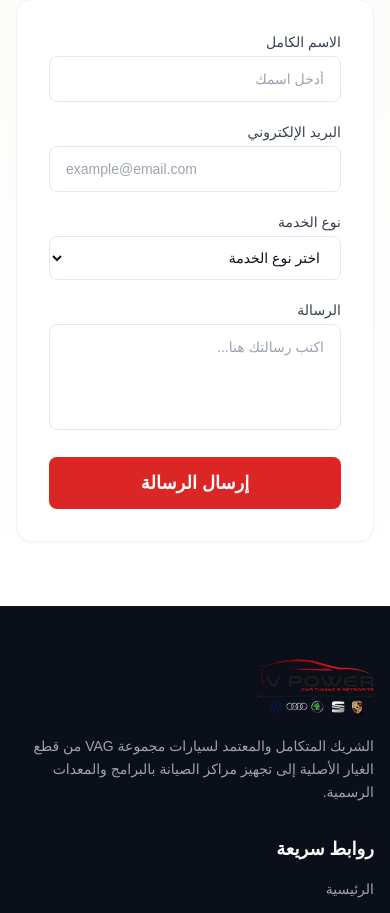
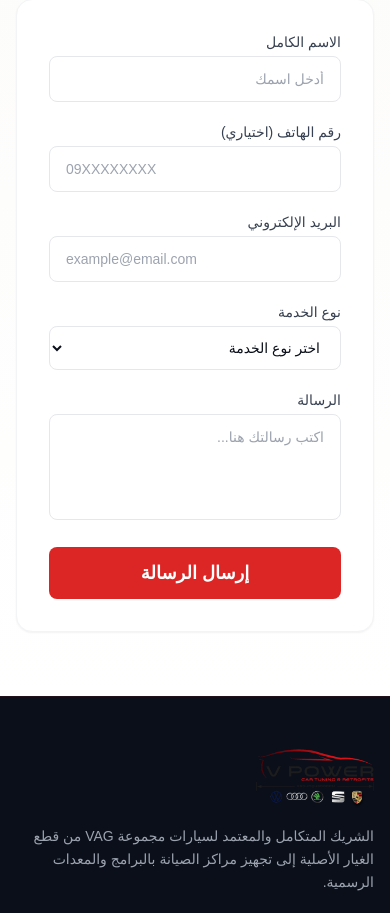
Before and after one commit to omartr221/v-power-website-, a Next.js app: page /contact in a window 390 px wide. Shown: the part 1360-2273 px from the top of the page. Built offline with nearby package versions, Linux system fonts and the light colour scheme.

Commit message:
Bring back optional phone field to contact form

```diff
--- a/public/__forms.html
+++ b/public/__forms.html
@@ -7,6 +7,7 @@
     <form name="contact" netlify netlify-honeypot="bot-field" hidden>
       <input type="hidden" name="form-name" value="contact" />
       <input type="text" name="name" />
+      <input type="tel" name="phone" />
       <input type="email" name="email" />
       <input type="text" name="service" />
       <textarea name="message"></textarea>
--- a/src/i18n/pages/contact.ts
+++ b/src/i18n/pages/contact.ts
@@ -33,6 +33,8 @@ const dictionaries = {
       title: "أرسل رسالة",
       nameLabel: "الاسم الكامل",
       namePlaceholder: "أدخل اسمك",
+      phoneLabel: "رقم الهاتف (اختياري)",
+      phonePlaceholder: "09XXXXXXXX",
       emailLabel: "البريد الإلكتروني",
       emailPlaceholder: "example@email.com",
       serviceLabel: "نوع الخدمة",
@@ -78,6 +80,8 @@ const dictionaries = {
       title: "Send a Message",
       nameLabel: "Full Name",
       namePlaceholder: "Enter your name",
+      phoneLabel: "Phone Number (optional)",
+      phonePlaceholder: "09XXXXXXXX",
       emailLabel: "Email",
       emailPlaceholder: "example@email.com",
       serviceLabel: "Service Type",
--- a/src/views/ContactView.tsx
+++ b/src/views/ContactView.tsx
@@ -187,6 +187,16 @@ export default function ContactView({ locale }: { locale: Locale }) {
                     />
                   </div>
                   <div>
+                    <label className="block text-sm font-medium text-gray-700 mb-1">{t.form.phoneLabel}</label>
+                    <input
+                      type="tel"
+                      name="phone"
+                      placeholder={t.form.phonePlaceholder}
+                      className="w-full px-4 py-3 border border-gray-200 rounded-lg focus:ring-2 focus:ring-red-500 focus:border-transparent outline-none transition-all text-sm"
+                      dir="ltr"
+                    />
+                  </div>
+                  <div>
                     <label className="block text-sm font-medium text-gray-700 mb-1">{t.form.emailLabel}</label>
                     <input
                       type="email"
```
